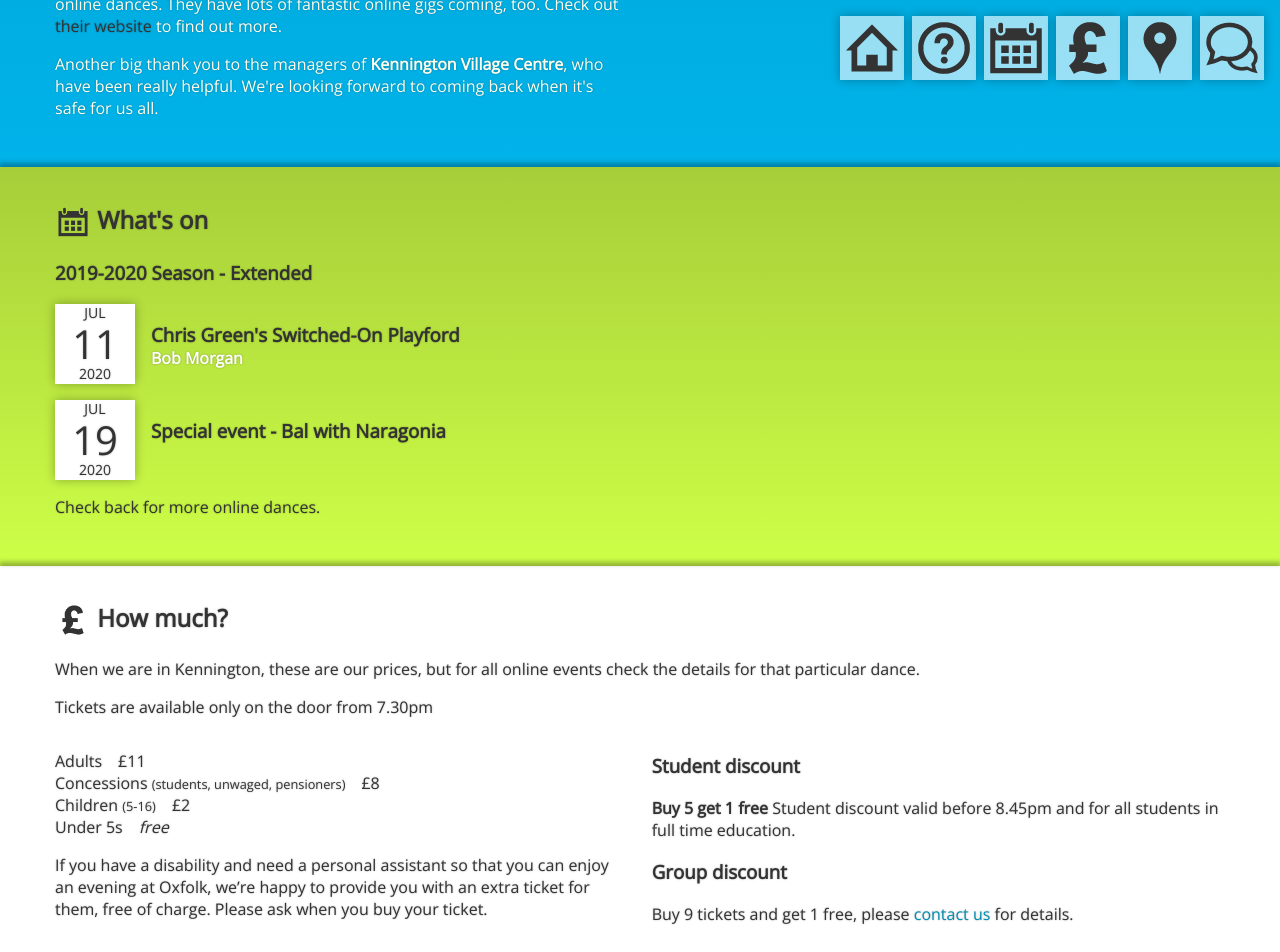
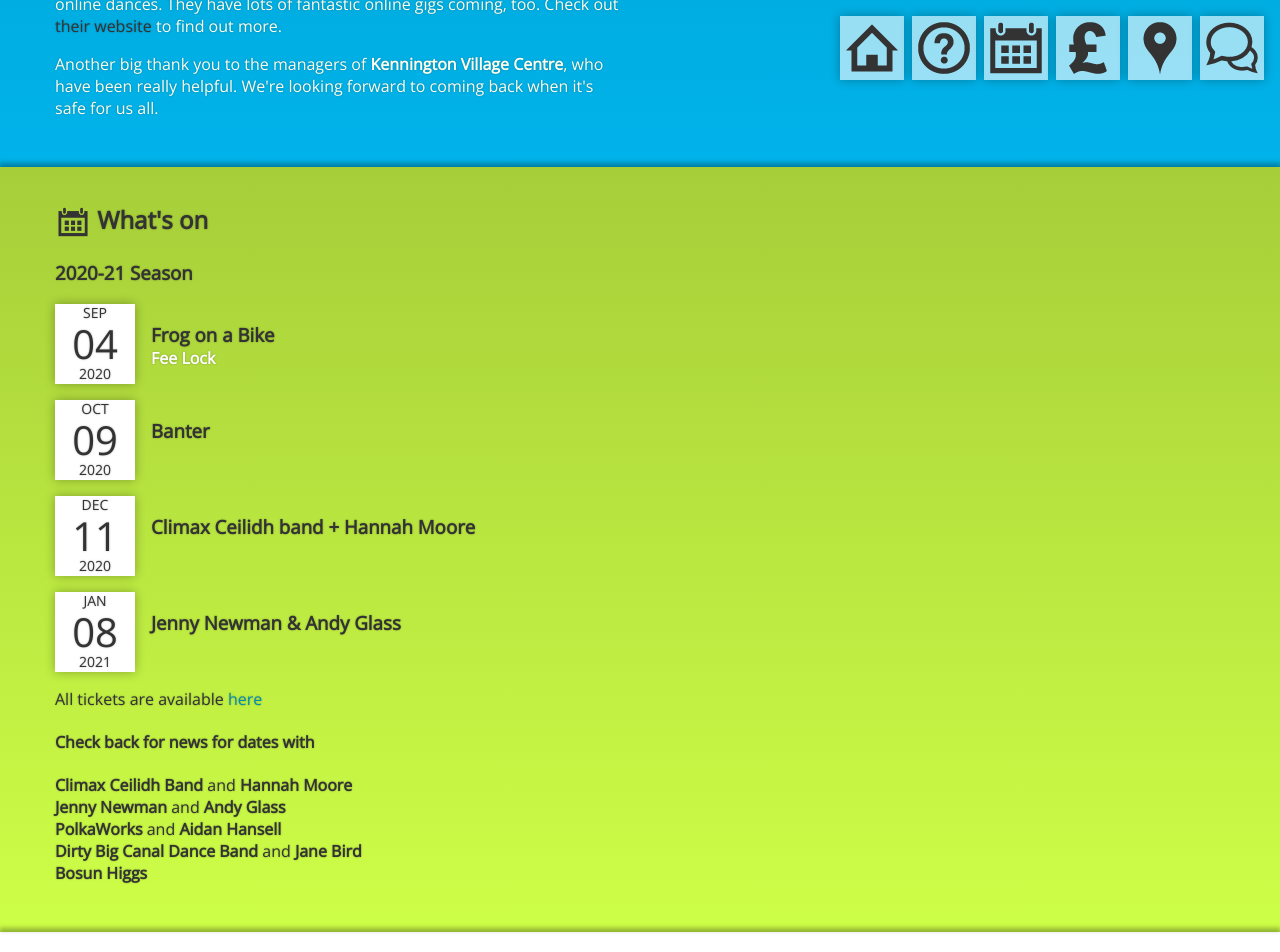
Before and after one commit to oxfolk/oxfolk.org.uk, a Jekyll site: the page built from index.html, in a window 1280 px wide and 1400 px high, scrolled down 1165 px. Shown: the top 952 px of the window. Built offline with Jekyll 4.4.1, drawn with Linux system fonts in a browser that asks for light colours; nearby versions of some CDN libraries; comment, search, counter and statistics services are not loaded; grey boxes are pictures that could not be loaded.

Commit message:
Dec 2020 changes

```diff
--- a/_includes/whats_on.html
+++ b/_includes/whats_on.html
@@ -1,10 +1,18 @@
 <article id="{{ section.id }}" class="background-green">
   <div class="content">
     <h2><i class="whats-on"></i> What's on</h2>
-    <h3>2019-2020 Season - <strong>Extended</strong></h3>
+    <h3>2020-21 Season</h3>
 
     {% for ceilidh in site.posts reversed %} {% include ceilidh.html %} {% endfor %}
 
-    <p>Check back for more online dances.</p>
+    <p>All tickets are available <a href="https://buytickets.at/oxfolkceilidhs" target="_blank">here</a></p>
+    <h4>Check back for news for dates with</h4>
+    <p>
+      <strong>Climax Ceilidh Band</strong> and <strong>Hannah Moore</strong><br/>
+      <strong>Jenny Newman</strong> and <strong>Andy Glass</strong><br/>
+      <strong>PolkaWorks</strong> and <strong>Aidan Hansell</strong><br/>
+      <strong>Dirty Big Canal Dance Band</strong> and <strong>Jane Bird</strong><br/>
+      <strong>Bosun Higgs</strong>
+    </p>
   </div>
 </article>
--- a/_posts/2020-07-11-switched-on-playford.md
+++ /dev/null
@@ -1,8 +0,0 @@
----
-title: "Chris Green's Switched-On Playford"
-caller: "Bob Morgan"
-timing: "This is a special online event due to Covid-19"
-layout: "ceilidh"
----
-
-See [here](https://www.tickettailor.com/events/oxfolkceilidhs/) for further details.
--- /dev/null
+++ b/_posts/2020-09-04-frog-on-a-bike.md
@@ -0,0 +1,8 @@
+---
+title: "Frog on a Bike"
+caller: "Fee Lock"
+timing: "This is a special online event due to Covid-19"
+layout: "ceilidh"
+---
+
+[BunkFest Special](https://www.tickettailor.com/events/oxfolkceilidhs/).
--- /dev/null
+++ b/_posts/2020-12-11-climax-ceilidh-band.md
@@ -0,0 +1,7 @@
+---
+title: "Climax Ceilidh band + Hannah Moore"
+timing: "This is a special online event due to Covid-19"
+layout: "ceilidh"
+---
+
+[More information and tickets](https://www.tickettailor.com/events/oxfolkceilidhs/)
--- /dev/null
+++ b/_posts/2021-01-08-jenny-newman-andy-glass.md
@@ -0,0 +1,7 @@
+---
+title: "Jenny Newman & Andy Glass"
+timing: "This is a special online event due to Covid-19"
+layout: "ceilidh"
+---
+
+[More information and tickets](https://www.tickettailor.com/events/oxfolkceilidhs/)
```
Also changed, not shown: _posts/2020-07-19-bal-naragonia.md (deleted, +0 -9 lines), _posts/2020-10-09-banter.md (added, +6 -0 lines).
